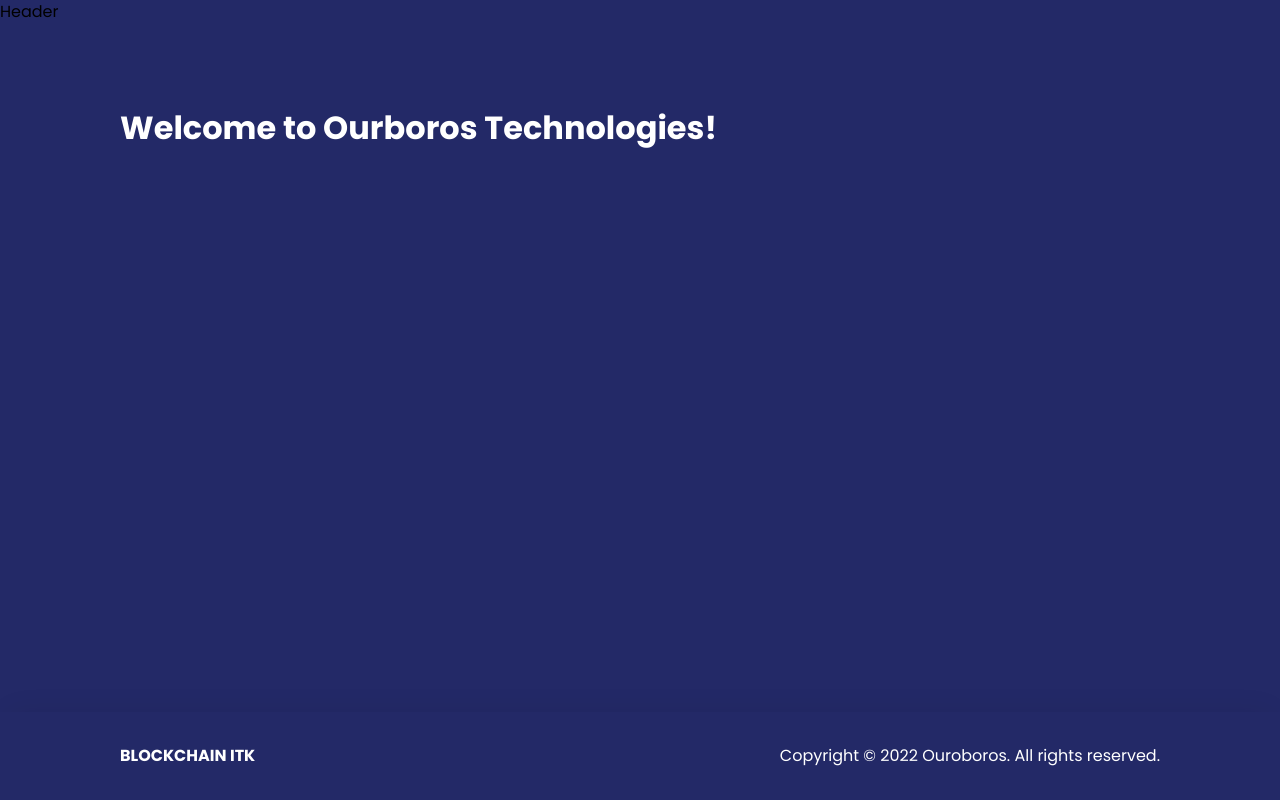
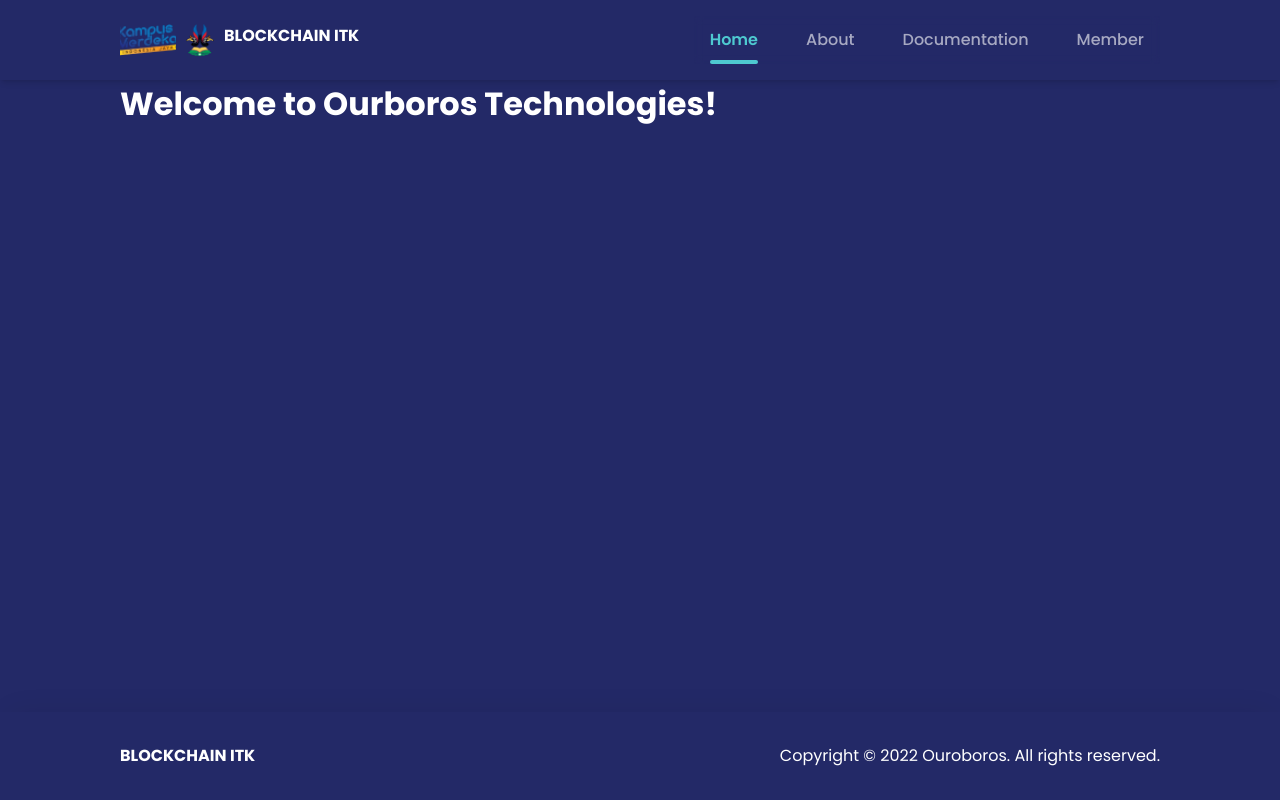
Before and after one commit to Ouroboros-Technology-ITK/ouroboros-tech-website, a Next.js app: page / in a window 1280 px wide. Built offline with nearby package versions, Linux system fonts and the light colour scheme.

Commit message:
feat: update classes style and add contents for the header

```diff
--- a/src/components/header.jsx
+++ b/src/components/header.jsx
@@ -1,3 +1,169 @@
+import { useEffect, useState } from "react";
+import { BiMenu, BiX } from "react-icons/bi";
+import cn from "classnames";
+import { LayoutGroup, motion } from "framer-motion";
+import Image from "next/image";
+import Link from "next/link";
+
+function NavbarLink({ link, selectedLink, focusedLink, setNavbarIsOpen }) {
+  return (
+    <>
+      <Link onClick={setNavbarIsOpen} href={`#${link}`}>
+        {link}
+      </Link>
+      {focusedLink === link ? (
+        <motion.div
+          transition={{
+            layout: {
+              duration: 0.2,
+              ease: "easeOut",
+            },
+          }}
+          style={{
+            position: "absolute",
+            top: 0,
+            right: 0,
+            bottom: 0,
+            left: 0,
+            zIndex: -1,
+            borderRadius: "8px",
+          }}
+          className="bg-primary-hover/25"
+          layoutId="highlight"
+        />
+      ) : null}
+      {selectedLink === link ? (
+        <motion.div
+          className="absolute right-4 bottom-0 left-4 h-1 rounded-2xl bg-primary-active"
+          layoutId="active"
+        />
+      ) : null}
+    </>
+  );
+}
+
 export default function Header() {
-  return <div>Header</div>;
+  const [focusedLink, setFocusedLink] = useState(null);
+  const [selectedLink, setSelectedLink] = useState("Home");
+  const [navbarIsOpen, setNavbarIsOpen] = useState(false);
+  const [isUnderLargeSize, setIsUnderLargeSize] = useState(false);
+  const links = ["Home", "About", "Documentation", "Member"];
+
+  // Variabel variants untuk
+  const containerVariants = {
+    hidden: {
+      right: navbarIsOpen ? 0 : "-300px",
+      left: navbarIsOpen ? "0" : null,
+      opacity: 0,
+    },
+    show: {
+      right: navbarIsOpen ? 0 : "-300px",
+      left: navbarIsOpen ? "0" : null,
+      opacity: 1,
+      transition: {
+        duration: 0.2,
+        when: "beforeChildren",
+        staggerChildren: 0.2,
+      },
+    },
+  };
+
+  const itemVariants = {
+    hidden: { opacity: 0 },
+    show: { opacity: 1 },
+  };
+
+  useEffect(() => {
+    // Karena Next.js melakukan pre-rendering jadi otomatis window ini akan undefine
+    // Jadi untuk mendapatkan property innerWidth dari window itu menggunakan useEffect hook
+    // Karena useEffect hook berjalan di client-side
+
+    const windowWidth = window.innerWidth;
+    setIsUnderLargeSize(windowWidth <= 1024);
+  }, []);
+
+  return (
+    <header
+      className="itemVariantss-center fixed top-0 left-0 right-0 z-50 flex items-center justify-between
+    bg-primary-main px-10 py-4 font-poppins text-white shadow-md md:px-20 xl:px-[120px]"
+    >
+      <div className="itemVariantss-center flex gap-[10px]">
+        <Image
+          src="/images/kampus-merdeka-logo.png"
+          width={56}
+          className="bg-cover object-cover"
+          height={28}
+          alt="Kampus Merdeka Logo"
+          quality={100}
+        />
+        <Image
+          src="/images/itk-logo.png"
+          width={28}
+          className=" bg-cover object-cover"
+          height={33}
+          alt="Kampus Merdeka Logo"
+          quality={100}
+        />
+        <h1 className="text-base font-bold">BLOCKCHAIN ITK</h1>
+      </div>
+
+      <LayoutGroup>
+        <nav>
+          <BiMenu
+            size={32}
+            className="cursor-pointer lg:hidden"
+            onClick={() => setNavbarIsOpen((prevCondition) => !prevCondition)}
+          />
+          <motion.ul
+            className="itemVariantss-center absolute top-0 bottom-0 flex h-screen flex-col items-center justify-center
+            gap-8 bg-primary-second/90 backdrop-blur-sm lg:static lg:h-full lg:flex-row lg:gap-4 lg:bg-transparent"
+            onMouseLeave={() => setFocusedLink(null)}
+            variants={containerVariants}
+            initial={!navbarIsOpen && isUnderLargeSize && "hidden"}
+            animate={
+              (navbarIsOpen && isUnderLargeSize) || !isUnderLargeSize
+                ? "show"
+                : "hidden"
+            }
+            layout
+          >
+            <BiX
+              size={48}
+              className="absolute top-12 cursor-pointer lg:hidden"
+              onClick={() => setNavbarIsOpen((prevCondition) => !prevCondition)}
+            />
+            {links.map((link) => {
+              return (
+                <motion.li
+                  className={cn("relative py-3 px-4 font-poppins ", {
+                    [`text-l-bold text-primary-active lg:text-m-semibold`]:
+                      selectedLink === link,
+                    [`text-l-medium  text-white/60  lg:text-m-medium`]:
+                      selectedLink !== link,
+                  })}
+                  key={link}
+                  onFocus={() => setFocusedLink(() => link)}
+                  onMouseEnter={() => setFocusedLink(() => link)}
+                  onClick={() => setSelectedLink(() => link)}
+                  variants={itemVariants}
+                  layout
+                >
+                  <NavbarLink
+                    link={link}
+                    selectedLink={selectedLink}
+                    focusedLink={focusedLink}
+                    setNavbarIsOpen={() => {
+                      if (isUnderLargeSize) {
+                        setNavbarIsOpen((prevCondition) => !prevCondition);
+                      }
+                    }}
+                  />
+                </motion.li>
+              );
+            })}
+          </motion.ul>
+        </nav>
+      </LayoutGroup>
+    </header>
+  );
 }
```
